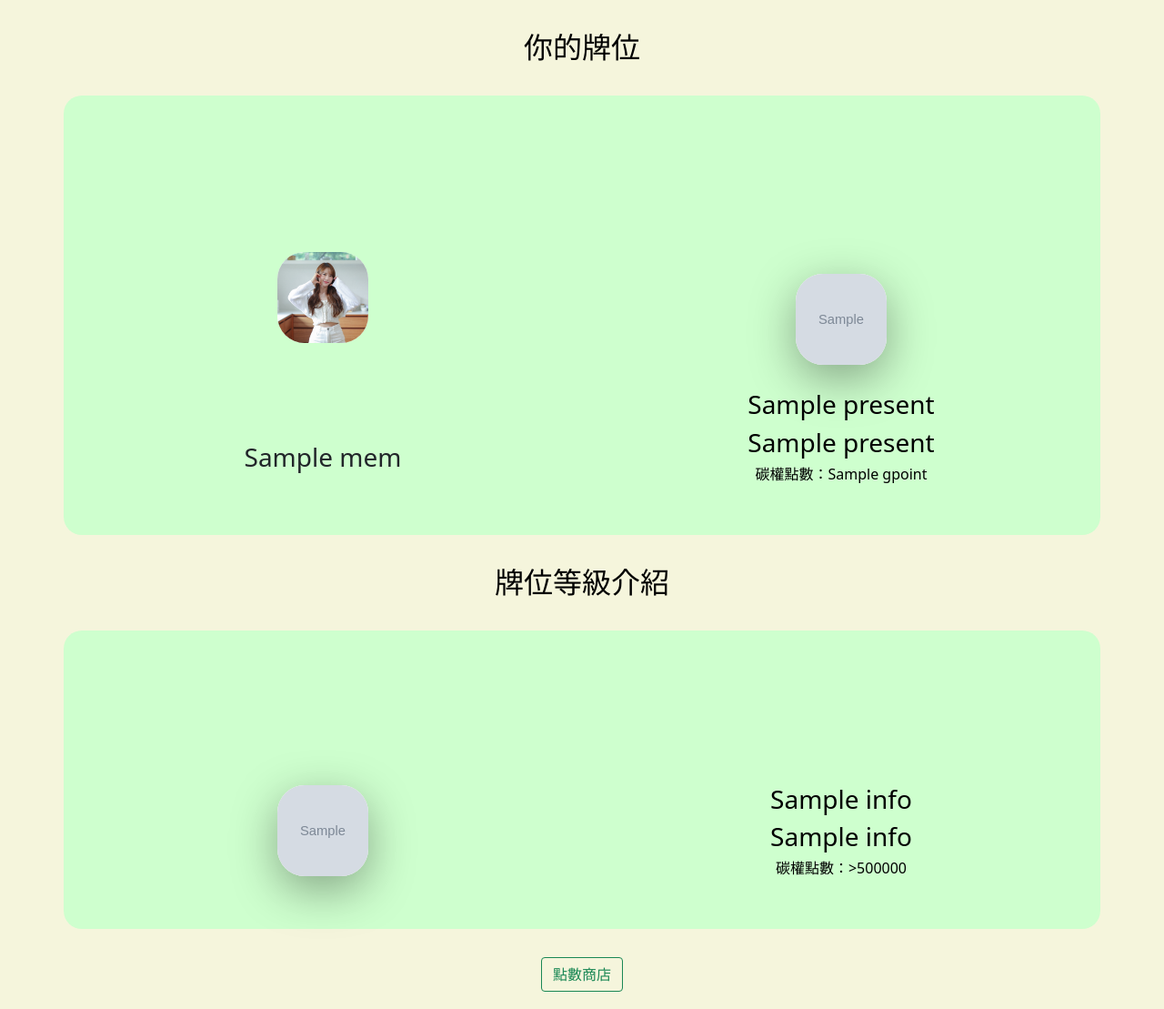
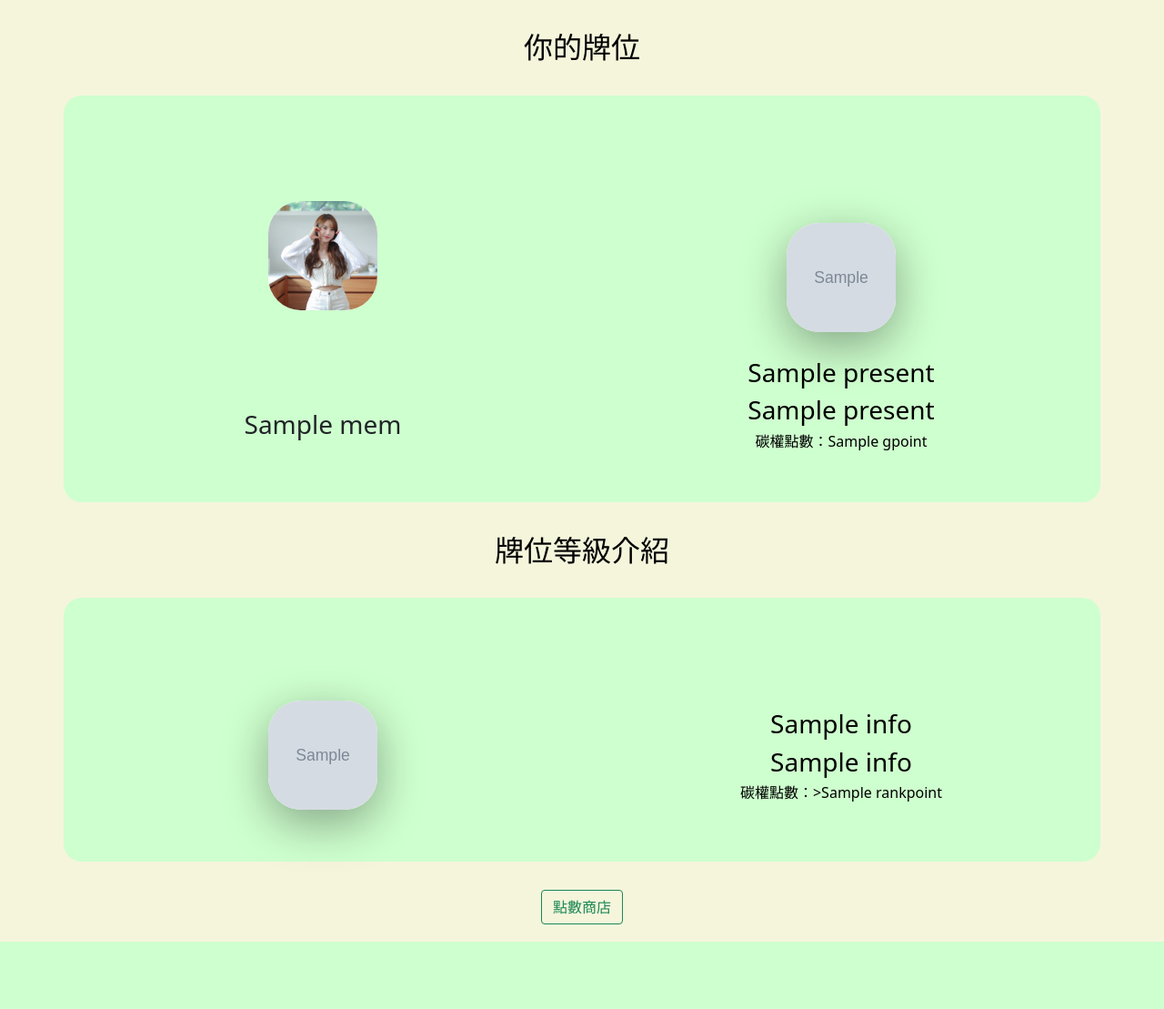
Before and after one commit to GaeunHome/SA, a Django app: template templates/leaderboard.html in a window 1280 px wide. Shown: the part 59-1168 px from the top of the page at 91% size. After the commit the page ends 1094 px from the top, so only its background shows below. Run offline with Django 4.2, Linux system fonts and the light colour scheme; the template is opened without the code that fills it: most values are stand-ins (such as "Sample title", 1, 10 or a date in 2020); grey boxes marked "Sample" are stand-in pictures; some libraries are stand-ins or nearby versions.

Commit message:
排位設定已完成

```diff
--- a/static/css/leaderboard.css
+++ b/static/css/leaderboard.css
@@ -12,25 +12,22 @@
     align-items: center;
     margin-left: 20px;
     margin-top: 30px;
-
 }
 .row {
-    padding-top: 10%;
+    padding-top: 5%;
     align-items: center;
     height: 100%;
     background: #CEFFCE;
-     border-radius: 20px;
+    border-radius: 20px;
 }
 
 .imgbox{
-   margin-top: 5%;
-    margin: 0 auto;
-    width: 100px;
-    height: 100px;
+    margin: auto;
+    width: 120px;
+    height: 120px;
     background: white;
     border-radius: 30%;
     box-shadow: 0 15px 50px rgba(0, 0, 0, 0.35);
-
 }
 
 .imgbox img{
--- a/templates/leaderboard.html
+++ b/templates/leaderboard.html
@@ -93,7 +93,7 @@
           <h3>{{ info.rankengname }}</h3>
         </div>
             <div class="name1">
-            <span>碳權點數：>500000</span>
+            <span>碳權點數：>{{ info.rankpoint }}</span>
          </div>
       </div>
       {% endfor %}
```
Also changed, not shown: templates/member.html (+7 -0 lines).
